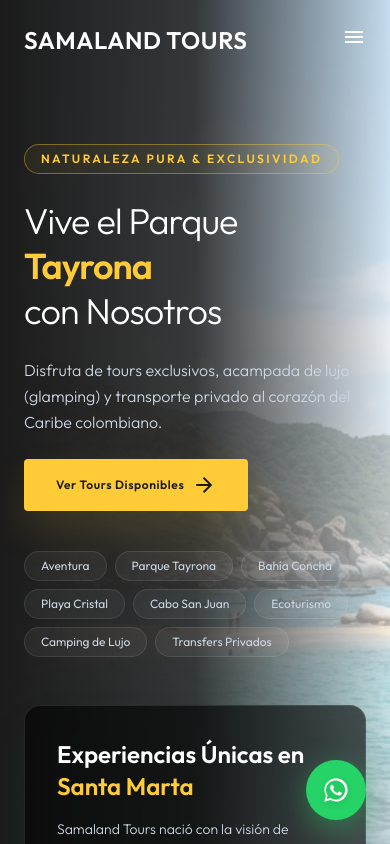
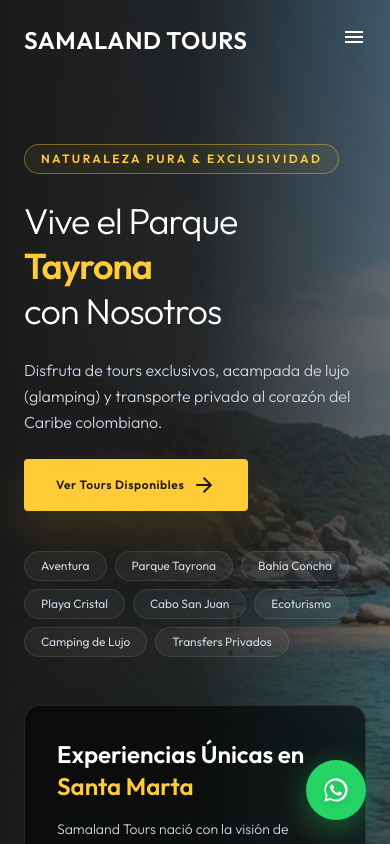
Before and after one commit to juandiegod2004/samalandtour, a React (Vite) app: page / in a window 390 px wide. Shown: the top 844 px of the page. Built offline with nearby package versions, Linux system fonts and the light colour scheme.

Commit message:
Hide static fallback background image when video is playing to prevent ghosting

```diff
--- a/src/components/Hero.jsx
+++ b/src/components/Hero.jsx
@@ -42,11 +42,13 @@ export default function Hero() {
   ];
 
   return (
-    <section className="relative min-h-screen md:h-screen flex items-center pt-28 md:pt-20 pb-16 md:pb-0 overflow-hidden" id="inicio">
+    <section className="relative min-h-screen md:h-screen flex items-center pt-28 md:pt-20 pb-16 md:pb-0 overflow-hidden bg-neutral" id="inicio">
 
-      {/* Background Image / Video Fallback (Always visible behind video) */}
+      {/* Background Image / Video Fallback */}
       <div
-        className="absolute inset-0 bg-cover bg-center bg-no-repeat opacity-40 z-0"
+        className={`absolute inset-0 bg-cover bg-center bg-no-repeat transition-opacity duration-1000 z-0 ${
+          videoReady ? 'opacity-0' : 'opacity-40'
+        }`}
         style={{ backgroundImage: `url(${heroBg})` }}
       />
 
```
